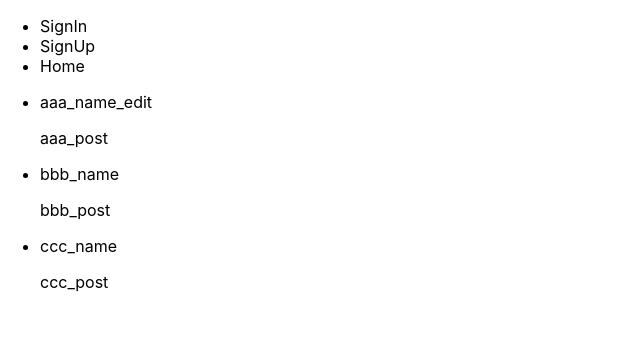
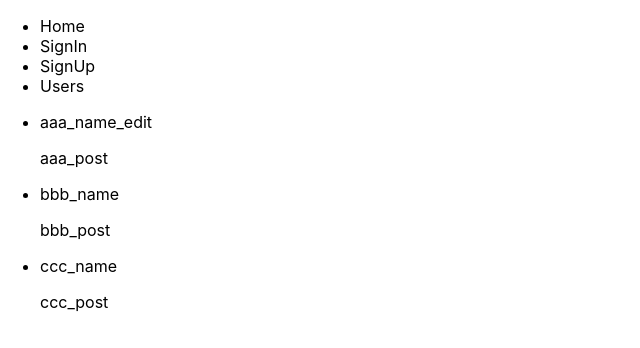
Before and after one commit to watanabedaigo/sns-next, a Next.js app in the folder sns-next/: page / in a window 1280 px wide. Shown: the top 348 px of the page, without its empty margins (0-640 px from the left). Built offline with nearby package versions, Linux system fonts and the light colour scheme; no server answers; data requests are answered from the project's data file.

Commit message:
PostContext 追加 / プロフィールページ完成

```diff
--- a/sns-next/src/components/modules/Header/index.tsx
+++ b/sns-next/src/components/modules/Header/index.tsx
@@ -78,18 +78,24 @@ const Header: React.FC = React.memo(() => {
               <p>アカウント名：{targetJsonUser.name}</p>
             </li>
             <li>
-              <button onClick={logout}>ログアウト</button>
+              <Link href="/">Home</Link>
+            </li>
+            <li>
+              <button onClick={logout}>logout</button>
             </li>
             <li>
               <Link href={`/edit/user/${targetJsonUser.name}`}>
-                アカウント修正
+                EditUserInfo
               </Link>
             </li>
             <li>
-              <button onClick={deleteUser}>アカウント削除</button>
+              <button onClick={deleteUser}>deleteUser</button>
             </li>
             <li>
-              <Link href="/add/post">投稿</Link>
+              <Link href="/add/post">Post</Link>
+            </li>
+            <li>
+              <Link href="/users">Users</Link>
             </li>
           </ul>
         </div>
@@ -98,13 +104,16 @@ const Header: React.FC = React.memo(() => {
         <div>
           <ul>
             <li>
+              <Link href="/">Home</Link>
+            </li>
+            <li>
               <Link href="/signin">SignIn</Link>
             </li>
             <li>
               <Link href="/signup">SignUp</Link>
             </li>
             <li>
-              <Link href="/">Home</Link>
+              <Link href="/users">Users</Link>
             </li>
           </ul>
         </div>
--- /dev/null
+++ b/sns-next/src/contexts/PostContext.tsx
@@ -0,0 +1,108 @@
+import {
+  ReactNode,
+  createContext,
+  useState,
+  useContext,
+  useEffect,
+} from 'react'
+import { PostType } from 'types/PostType'
+import { JsonUserType } from 'types/JsonUserType'
+import { getData } from 'apis/sns'
+import { useAuthContext } from 'contexts/AuthContext'
+
+// 型エイリアス
+export type PostContextProps = {
+  allPosts: PostType[]
+  setAllPosts: any
+  showPosts: PostType[]
+  setShowPosts: any
+}
+
+export type PostProviderProps = {
+  children: ReactNode
+}
+
+// contextオブジェクト作成
+// Partial<T>は、オブジェクト型Tのすべてのプロパティをオプションプロパティにするユーティリティ型
+const PostContext = createContext<Partial<PostContextProps>>({})
+
+// contextで管理している値を取得する関数を定義。他のファイルでも使用するためexport
+export const usePostContext = () => {
+  return useContext(PostContext)
+}
+
+export const PostProvider: React.FC<PostProviderProps> = ({ children }) => {
+  // contextで管理している値を取得
+  const { jsonUsers, firebaseUser } = useAuthContext()
+
+  // ログインしているfirebaseUserのuidをもとに、jsonUsersの中からログインしているユーザーデータを特定
+  const targetJsonUser = jsonUsers?.find((jsonUser) => {
+    return jsonUser.id === firebaseUser?.uid
+  }) as JsonUserType
+
+  // State
+  // 全投稿を扱う
+  const [allPosts, setAllPosts] = useState<PostType[]>([])
+  // 表示する投稿を扱う（ログインしていない時：表示する投稿＝全投稿 / ログインしている時：表示する投稿＝自分の投稿とフォローしているユーザーの投稿）
+  const [showPosts, setShowPosts] = useState<PostType[]>([])
+
+  // contextで管理する値を定義
+  const value = {
+    allPosts,
+    setAllPosts,
+    showPosts,
+    setShowPosts,
+  }
+
+  // APIリクエスト先のURL
+  const postsUrl = 'http://localhost:3001/posts'
+
+  // useEffect
+  // 依存配列にfirebaseUserを指定することで、ログイン状態が変わる（ユーザーが変わる / ログアウトする）度に処理を実行する
+  useEffect(() => {
+    // クリーンアップ関数（React v18対応）
+    let unmounted = false
+
+    // Read（Posts）
+    getData(postsUrl)
+      .then((postsData) => {
+        if (!unmounted) {
+          // 取得したデータを型アサーションで型上書き
+          const getPosts = postsData as PostType[]
+
+          // State更新
+          setAllPosts([...getPosts])
+
+          // ログインしているかどうかでStateの値を変える
+          if (firebaseUser) {
+            // ログインしている時：表示する投稿＝自分の投稿とフォローしているユーザーの投稿（post ≠ showPosts）
+            // 自分の投稿を抽出
+            const MyPosts = getPosts.filter((post) => {
+              return post.userId === firebaseUser.uid
+            }) as PostType[]
+
+            // フォローしているユーザーの投稿を抽出
+            // json-serverにおける、ログインしているユーザーデータのfollowUserIdプロパティ（配列）にidが含まれているユーザーの投稿を表示
+            // = followUserId（配列）中に、post.idが入っていれば表示
+            const followsPosts = getPosts.filter((post) => {
+              return targetJsonUser.followUserId.indexOf(post.userId) !== -1
+            }) as PostType[]
+
+            setShowPosts([...MyPosts, ...followsPosts])
+          } else {
+            // ログインしていない時：表示する投稿＝全投稿（post = showPosts）
+            setShowPosts([...getPosts])
+          }
+        }
+      })
+      .catch((Error) => {
+        console.error(Error)
+      })
+
+    return () => {
+      unmounted = true
+    }
+  }, [firebaseUser])
+
+  return <PostContext.Provider value={value}>{children}</PostContext.Provider>
+}
--- a/sns-next/src/pages/_app.tsx
+++ b/sns-next/src/pages/_app.tsx
@@ -1,13 +1,17 @@
 import '../styles/globals.css'
 import type { AppProps } from 'next/app'
-import { AuthProvider } from '../contexts/AuthContext'
+import { AuthProvider } from 'contexts/AuthContext'
+import { PostProvider } from 'contexts/PostContext'
+
 import Header from 'components/modules/Header'
 
 function MyApp({ Component, pageProps }: AppProps) {
   return (
     <AuthProvider>
-      <Header />
-      <Component {...pageProps} />
+      <PostProvider>
+        <Header />
+        <Component {...pageProps} />
+      </PostProvider>
     </AuthProvider>
   )
 }
--- a/sns-next/src/pages/index.tsx
+++ b/sns-next/src/pages/index.tsx
@@ -1,83 +1,21 @@
-import { useState, useEffect } from 'react'
 import type { NextPage } from 'next'
-import { useAuthContext } from 'contexts/AuthContext'
-import { PostType } from 'types/PostType'
-import type { JsonUserType } from 'types/JsonUserType'
-import { getData } from 'apis/sns'
+import { usePostContext } from 'contexts/PostContext'
+import Link from 'next/link'
 
 const Home: NextPage = () => {
   // contextで管理している値を取得
-  const { jsonUsers, firebaseUser } = useAuthContext()
-
-  // ログインしているfirebaseUserのuidをもとに、jsonUsersの中からログインしているユーザーデータを特定
-  const targetJsonUser = jsonUsers?.find((jsonUser) => {
-    return jsonUser.id === firebaseUser?.uid
-  }) as JsonUserType
-
-  // APIリクエスト先のURL
-  const postsUrl = 'http://localhost:3001/posts'
-
-  // State
-  // 全投稿を扱う
-  const [allPosts, setAllPosts] = useState<PostType[]>([])
-  // 表示する投稿を扱う（ログインしていない時：表示する投稿＝全投稿 / ログインしている時：表示する投稿＝自分の投稿とフォローしているユーザーの投稿）
-  const [showPosts, setShowPosts] = useState<PostType[]>([])
-
-  // useEffect
-  // 依存配列は空なので、中の処理は初回レンダリング時のみ実行
-  useEffect(() => {
-    // クリーンアップ関数（React v18対応）
-    let unmounted = false
-
-    // Read（Posts）
-    getData(postsUrl)
-      .then((postsData) => {
-        if (!unmounted) {
-          // 取得したデータを型アサーションで型上書き
-          const getPosts = postsData as PostType[]
-
-          // State更新
-          setAllPosts([...getPosts])
-
-          // ログインしているかどうかでStateの値を変える
-          if (firebaseUser) {
-            // ログインしている時：表示する投稿＝自分の投稿とフォローしているユーザーの投稿（post ≠ showPosts）
-            // 自分の投稿を抽出
-            const MyPosts = getPosts.filter((post) => {
-              return post.userId === firebaseUser.uid
-            }) as PostType[]
-
-            // フォローしているユーザーの投稿を抽出
-            // json-serverにおける、ログインしているユーザーデータのfollowUserIdプロパティ（配列）にidが含まれているユーザーの投稿を表示
-            // = followUserId（配列）中に、post.idが入っていれば表示
-            const followsPosts = getPosts.filter((post) => {
-              return targetJsonUser.followUserId.indexOf(post.userId) !== -1
-            }) as PostType[]
-
-            setShowPosts([...MyPosts, ...followsPosts])
-          } else {
-            // ログインしていない時：表示する投稿＝全投稿（post = showPosts）
-            setShowPosts([...getPosts])
-          }
-        }
-      })
-      .catch((Error) => {
-        console.error(Error)
-      })
-
-    return () => {
-      unmounted = true
-    }
-  }, [])
+  const { showPosts } = usePostContext()
 
   return (
     <div>
       <ul>
-        {showPosts.map((post) => {
+        {showPosts?.map((post) => {
           return (
             <li key={post.id}>
-              <p>{post.userName}</p>
-              <p>{post.content}</p>
+              <Link href={`/user/${post.userName}`}>
+                <p>{post.userName}</p>
+                <p>{post.content}</p>
+              </Link>
             </li>
           )
         })}
```
Also changed, not shown: sns-next/src/pages/user/[id].tsx (+24 -14 lines), sns-next/src/pages/users.tsx (added, +24 -0 lines).
